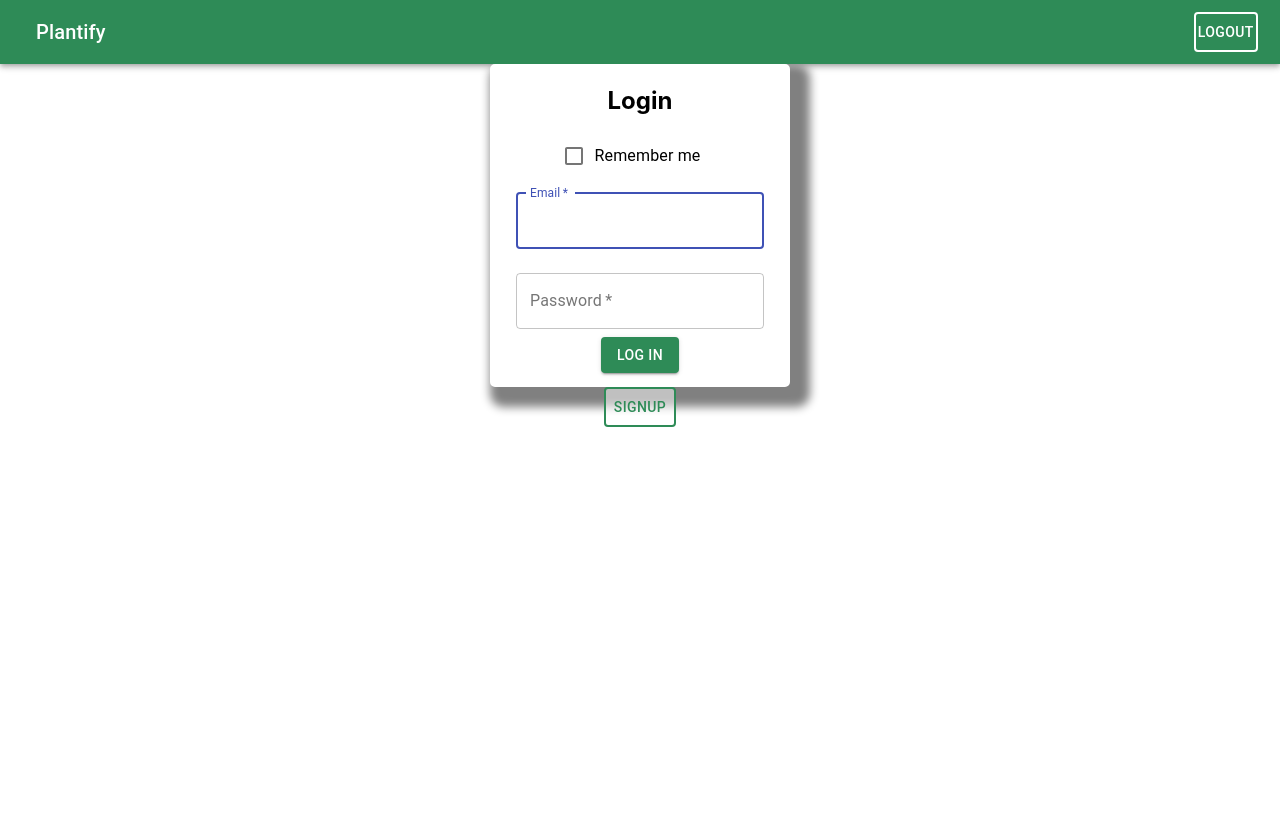
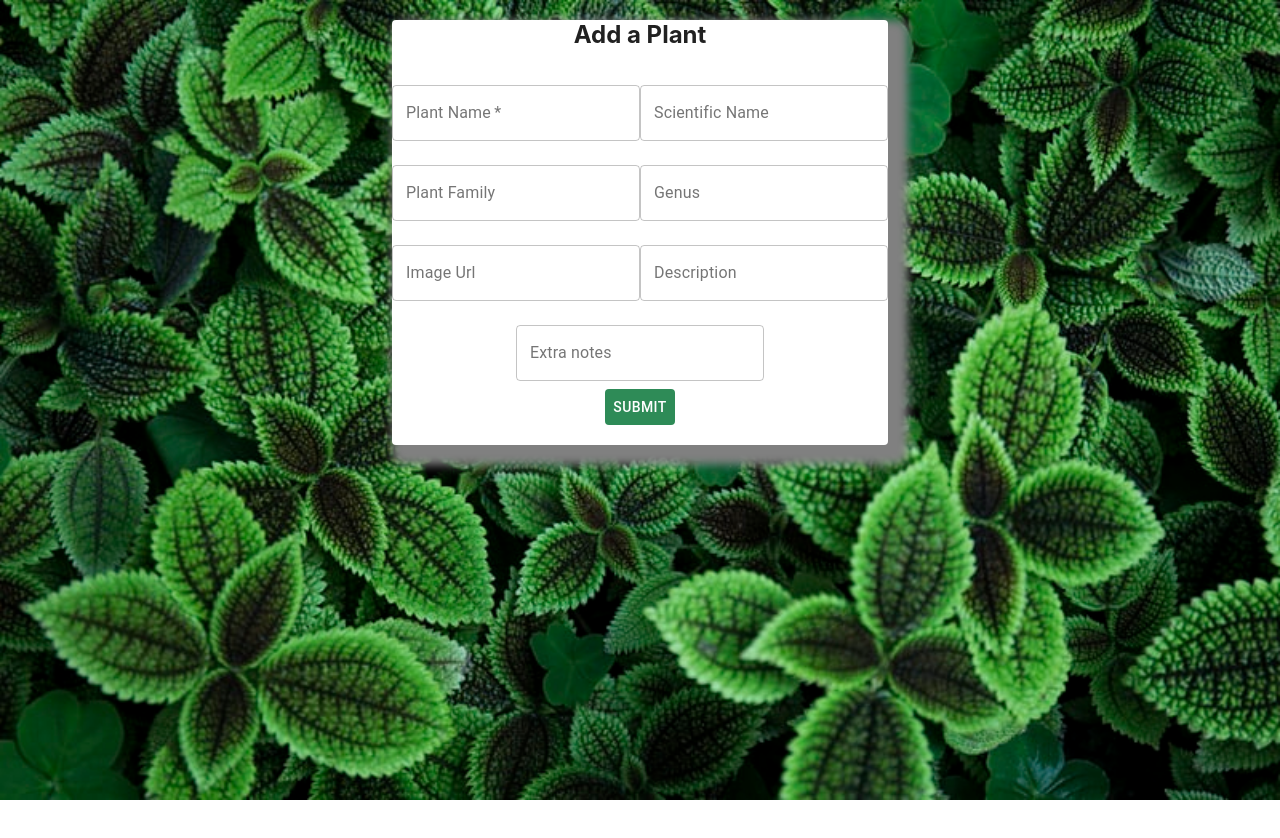
Before and after one commit to IsaiahMurray/Plantify-Client, a React (Create React App) app: page / in a window 1280 px wide. Shown: the top 838 px of the page. After the commit the page ends 800 px from the top, so only its background shows below. Built offline with nearby package versions, Linux system fonts and the light colour scheme.

Commit message:
making create plant view

```diff
--- a/src/App.js
+++ b/src/App.js
@@ -27,17 +27,17 @@ function App() {
     setSessionToken('')
   }
 
-  const protectedViews = () => {
-    return (sessionToken === localStorage.getItem('token') ? <PlantApp token={sessionToken}/>
-    : <Auth updateToken={updateToken}/>)
-  }
+  // const protectedViews = () => {
+  //   return (sessionToken === localStorage.getItem('token') ? <PlantApp token={sessionToken}/>
+  //   : <Auth updateToken={updateToken}/>)
+  // }
 
   return (
     <div>
-      <Sitebar clickLogout={clearToken}/>
-      {protectedViews()}
+      {/* <Sitebar clickLogout={clearToken}/>
+      {protectedViews()} */}
       {/* <PlantApp/> */}
-      {/* <PlantCreate/> */}
+      <PlantCreate/>
     </div>
   );
 }
--- a/src/components/Plants/Plant/Plant.css
+++ b/src/components/Plants/Plant/Plant.css
@@ -39,3 +39,20 @@
     border-radius: 5px;
     color:  grey;
 }
+
+#plant-form-paper{
+    text-align: center;
+    box-shadow: 10px 10px 10px 10px grey;
+}
+
+#plant-create-container{
+    width: 100vw;
+    height: 100vh;
+    background-image: url(../../../assets/plants3.jpg);
+    overflow: hidden;
+    background-size: cover;
+}
+
+.plant-create-input{
+    color: seagreen !important;
+}
--- a/src/components/Plants/Plant/PlantCreate.jsx
+++ b/src/components/Plants/Plant/PlantCreate.jsx
@@ -1,45 +1,86 @@
-import React, { useState }  from 'react';
-import PlantResults from './PlantResults';
+import React, { useState } from "react";
+import PlantResults from "./PlantResults";
 import { makeStyles } from "@material-ui/core/styles";
 import Grid from "@material-ui/core/Grid";
 import FormLabel from "@material-ui/core/FormLabel";
 import FormControlLabel from "@material-ui/core/FormControlLabel";
 import Paper from "@material-ui/core/Paper";
+import TextField from "@material-ui/core/TextField";
 import Button from "@material-ui/core/Button";
-
+import "./Plant.css";
 
 const PlantCreate = () => {
+  return (
+    <Grid id="plant-create-container" container justify="center">
+      <Grid id="plant-form">
+        <Paper id="plant-form-paper">
+          <h2>Add a Plant</h2>
+          <TextField
+            className="plant-create-input"
+            variant="outlined"
+            margin="normal"
+            required
+            type="text"
+            label="Plant Name"
+          />
 
-    return (
-        <Grid container justify="center">
-            <Grid id="plant-form">
-                <Paper>
-                    <h2>Add a Plant</h2>
-                </Paper>
-            </Grid>
-        </Grid>
-    )
-}
+          <TextField
+            className="plant-create-input"
+            variant="outlined"
+            margin="normal"
+            type="text"
+            label="Scientific Name"
+          />
+          <br />
+          <TextField
+            className="plant-create-input"
+            variant="outlined"
+            margin="normal"
+            type="text"
+            label="Plant Family"
+          />
+
+          <TextField
+            className="plant-create-input"
+            variant="outlined"
+            margin="normal"
+            type="text"
+            label="Genus"
+          />
+          <br />
+          <TextField
+            className="plant-create-input"
+            variant="outlined"
+            margin="normal"
+            type="text"
+            label="Image Url"
+          />
+
+          <TextField
+            className="plant-create-input"
+            variant="outlined"
+            margin="normal"
+            type="text"
+            label="Description"
+          />
+          <br />
+          <TextField
+            className="plant-create-input"
+            variant="outlined"
+            margin="normal"
+            type="text"
+            label="Extra notes"
+          />
+          <br />
+          <Button id="submit-button" type="submit">
+            Submit
+          </Button>
+          <br />
+          <br />
+        </Paper>
+      </Grid>
+    </Grid>
+  );
+};
 
 export default PlantCreate;
-
-/*
-TO DO:
-
-Search Function:
-
-Display Results Function:
-
-Filter Function:
-
-Sort Function:
-
-Save Plant Function:
-
-View User's Selection Function:
-
-CRUD:
-
-
-
-*/
--- a/src/components/Plants/Plant/PlantResults.jsx
+++ b/src/components/Plants/Plant/PlantResults.jsx
@@ -31,9 +31,9 @@ const PlantResults = (props) => {
         image: plant.image_url,
       },
     };
-    console.log(newPlantData);
+    console.log('Plant data: ', newPlantData);
 
-    fetch("http://localhost:3002/plant/create", {
+    fetch("https://plantify-server.herokuapp.com/plant/save", {
       method: "POST",
       headers: new Headers({
         "Content-Type": "application/json",
```
Also changed, not shown: src/components/Plants/Plant/PlantCreate.css (added).
